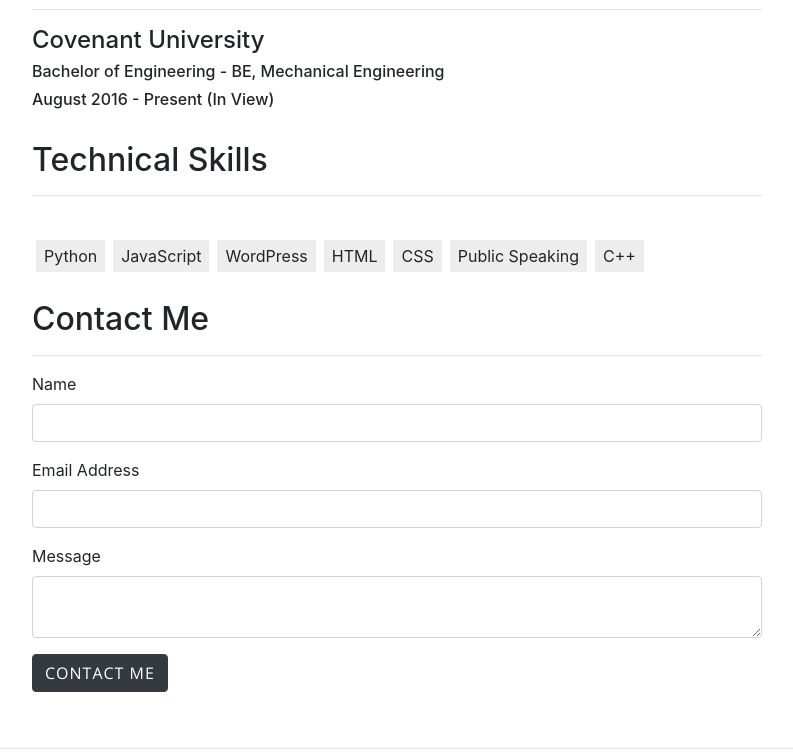
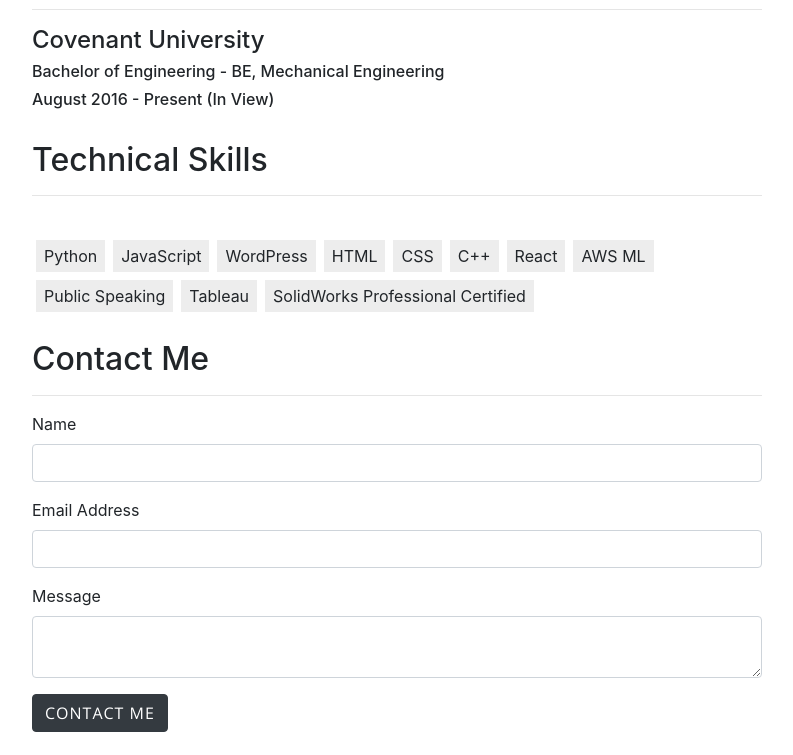
Before and after one commit to doobie-droid/resume-page-zuri-internship, a Flask app: page / in a window 1280 px wide. Shown: the part 1920-2675 px from the top of the page, without its empty margins (243-1036 px from the left). Run offline with Flask 2, Linux system fonts and the light colour scheme; some libraries are stand-ins or nearby versions.

Commit message:
Run the page

```diff
--- a/templates/index.html
+++ b/templates/index.html
@@ -112,8 +112,12 @@
                <li class="jsx-1839092677">WordPress</li>
                <li class="jsx-1839092677">HTML</li>
                <li class="jsx-1839092677">CSS</li>
+               <li class="jsx-1839092677">C++</li>
+               <li class="jsx-1839092677">React</li>
+               <li class="jsx-1839092677">AWS ML </li>
                <li class="jsx-1839092677">Public Speaking</li>
-               <li class="jsx-1839092677">C++</li>
+               <li class="jsx-1839092677">Tableau</li>
+               <li class="jsx-1839092677">SolidWorks Professional Certified</li>
             </ul>
             <br>
             <div>
```
